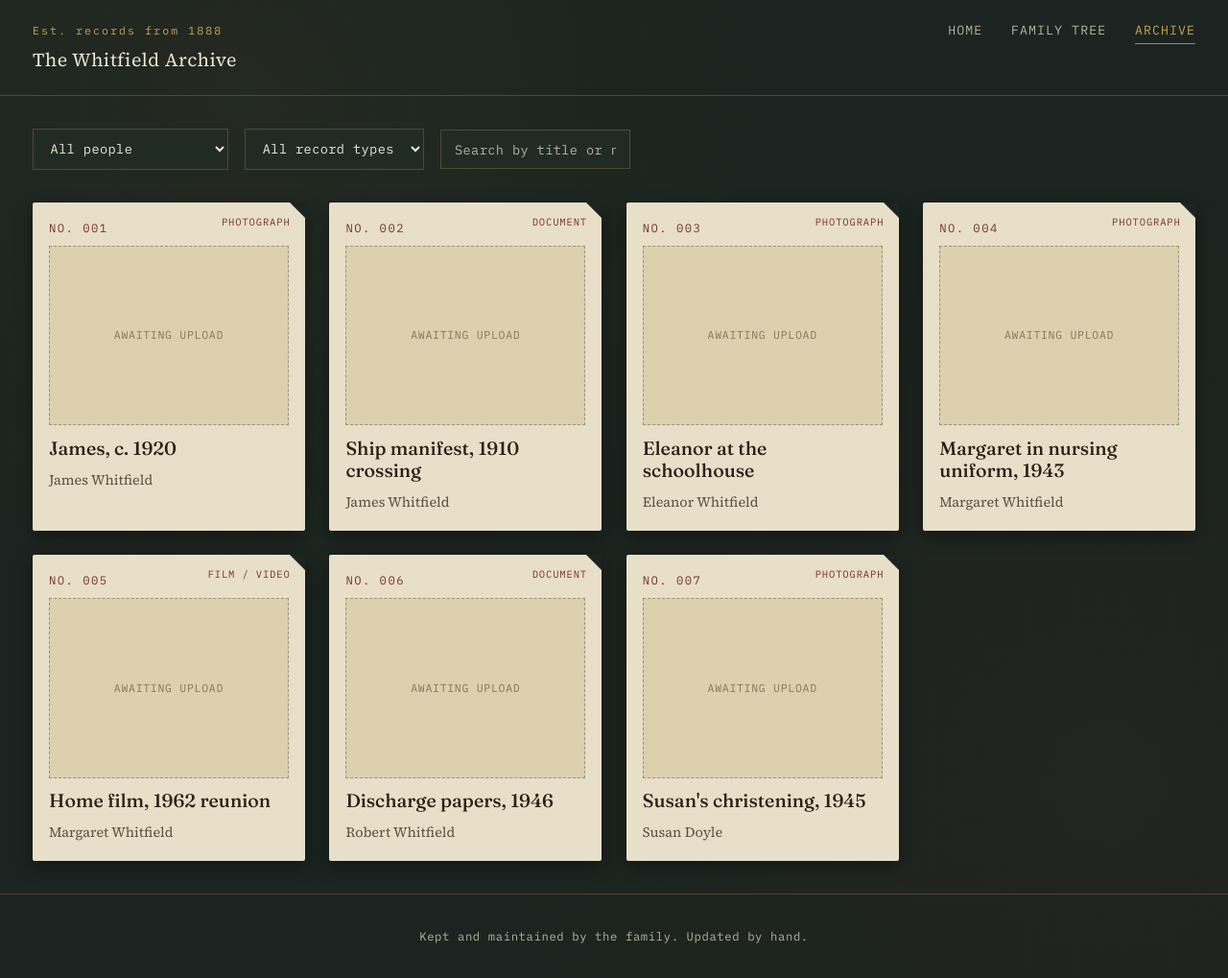
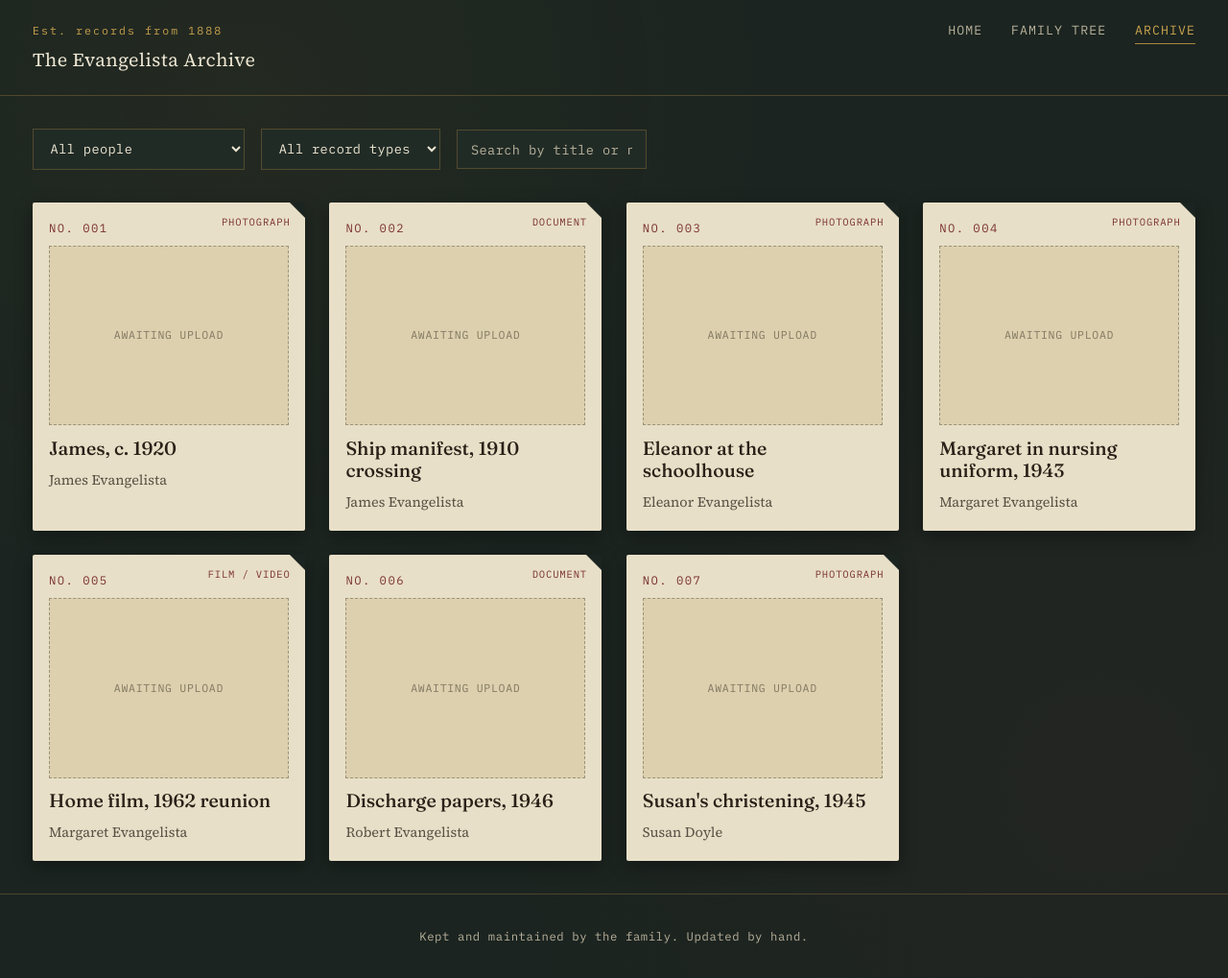
Before and after one commit to FamilyEvangelista/Ancestry, a plain HTML site: page archive.html in a window 1280 px wide. Shown: the whole page at 96% size. Drawn offline with Linux system fonts and the light colour scheme; files whose address does not match are found by name.

Commit message:
Add files via upload

```diff
--- a/archive.html
+++ b/archive.html
@@ -3,7 +3,7 @@
 <head>
 <meta charset="UTF-8">
 <meta name="viewport" content="width=device-width, initial-scale=1.0">
-<title>Archive — The Whitfield Archive</title>
+<title>Archive — The Evangelista Archive</title>
 <link rel="preconnect" href="https://fonts.googleapis.com">
 <link href="https://fonts.googleapis.com/css2?family=Fraunces:opsz,wght@9..144,400;9..144,500;9..144,600&family=Source+Serif+4:ital,wght@0,400;0,600;1,400&family=IBM+Plex+Mono:wght@400;500&display=swap" rel="stylesheet">
 <link rel="stylesheet" href="style.css">
@@ -13,7 +13,7 @@
 <header class="site-header">
   <div class="site-title">
     <span class="archive-mark">Est. records from 1888</span>
-    The Whitfield Archive
+    The Evangelista Archive
   </div>
   <nav class="site-nav">
     <a href="index.html">Home</a>
--- a/people.json
+++ b/people.json
@@ -1,9 +1,9 @@
 {
-  "familyName": "Whitfield",
+  "familyName": "Evangelista",
   "people": [
     {
       "id": "james-whitfield",
-      "name": "James Whitfield",
+      "name": "James Evangelista",
       "born": "1888",
       "died": "1970",
       "generation": 1,
@@ -17,7 +17,7 @@
     },
     {
       "id": "eleanor-whitfield",
-      "name": "Eleanor Whitfield",
+      "name": "Eleanor Evangelista",
       "born": "1890",
       "died": "1965",
       "generation": 1,
@@ -30,7 +30,7 @@
     },
     {
       "id": "margaret-whitfield",
-      "name": "Margaret Whitfield",
+      "name": "Margaret Evangelista",
       "born": "1915",
       "died": "1998",
       "generation": 2,
@@ -55,7 +55,7 @@
     },
     {
       "id": "robert-whitfield",
-      "name": "Robert Whitfield",
+      "name": "Robert Evangelista",
       "born": "1918",
       "died": "2001",
       "generation": 2,
```
Also changed, not shown: index.html (+2 -2 lines), tree.html (+2 -2 lines), 1 other file.
